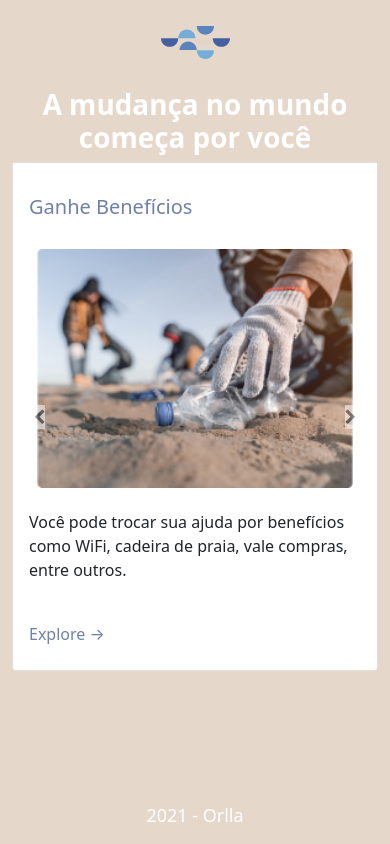
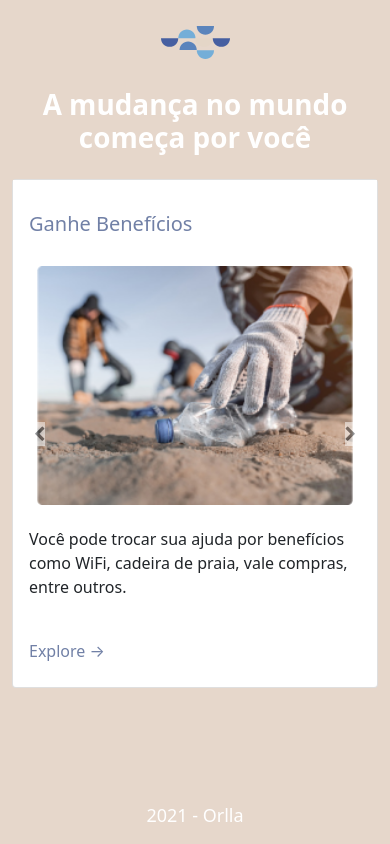
Before and after one commit to caioserram/orlla-lp, a Next.js app: page / in a window 390 px wide. Built offline with nearby package versions, Linux system fonts and the light colour scheme.

Commit message:
implement responsiveness at about page

```diff
--- a/components/about.js
+++ b/components/about.js
@@ -1,6 +1,6 @@
 import styles from "./about.module.scss";
 import AboutCardComponent from "./about_card";
-import { Carousel } from "react-bootstrap";
+import { CardGroup, Carousel, Row } from "react-bootstrap";
 
 export default function AboutComponent() {
   const prevIcon = (
@@ -15,35 +15,43 @@ export default function AboutComponent() {
     </span>
   );
 
-  return (
-    <div>
-      <h1 className={styles.title}> A mudança no mundo começa por você </h1>
-      <Carousel prevLabel={null} nextLabel={null} prevIcon={prevIcon} nextIcon={nextIcon}>
-        <Carousel.Item>
+  const aboutComponents = [
     <AboutCardComponent
       title="Ganhe Benefícios"
       body="Você pode trocar sua ajuda por benefícios como WiFi, cadeira de praia, vale compras, entre outros."
       img_ref="catando_lixo.png"
-            layot_class="d-block w-100"
-          ></AboutCardComponent>
-        </Carousel.Item>
-        <Carousel.Item>
+    ></AboutCardComponent>,
     <AboutCardComponent
       title="Ajude Uma Causa"
       body="Receba notificações e participe de iniciativas para limpeza das praias e oceanos mais próximas da sua região."
       img_ref="lixo_praia.png"
-            layot_class="d-block w-100"
-          ></AboutCardComponent>
-        </Carousel.Item>
-        <Carousel.Item>
+    ></AboutCardComponent>,
     <AboutCardComponent
       title="Seja Parte da Mudança"
       body="Faça parte de uma comunidade de pessoas que busca melhorar o mundo através de pequenas ações. "
       img_ref="catando_lixo_2.png"
-            layot_class="d-block w-100"
-          ></AboutCardComponent>
-        </Carousel.Item>
+    ></AboutCardComponent>,
+  ];
+
+  const carouselItems = aboutComponents.map((item) => (
+    <Carousel.Item> {item} </Carousel.Item>
+  ));
+
+  const cardItems = aboutComponents.map((item) => <div> {item} </div>);
+
+  return (
+    <div>
+      <h1 className={`mb-4 ${styles.title}`}> A mudança no mundo começa por você </h1>
+      <Carousel
+        prevLabel={null}
+        nextLabel={null}
+        prevIcon={prevIcon}
+        nextIcon={nextIcon}
+        className="d-md-none"
+      >
+        {carouselItems}
       </Carousel>
+      <Row xs={1} md={3} className="d-none d-md-flex bg-white">{cardItems}</Row>
     </div>
   );
 }
```
Lines whose indentation alone changed are shown as unchanged.
